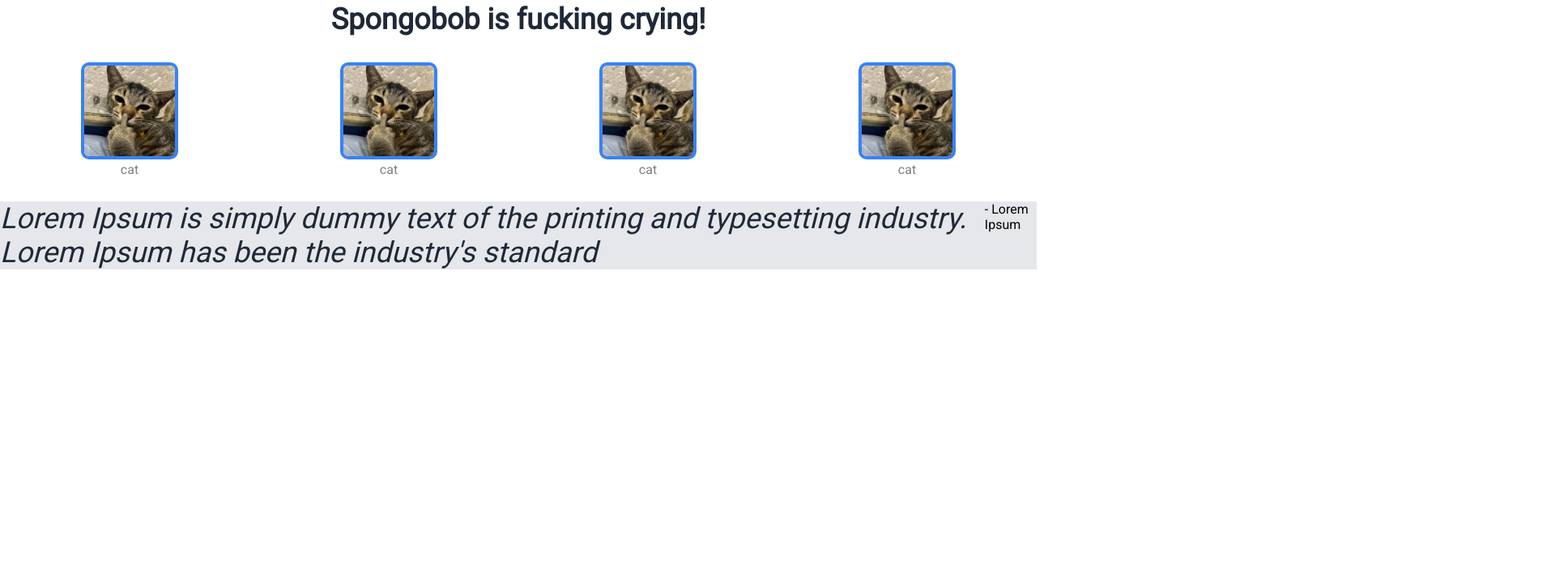
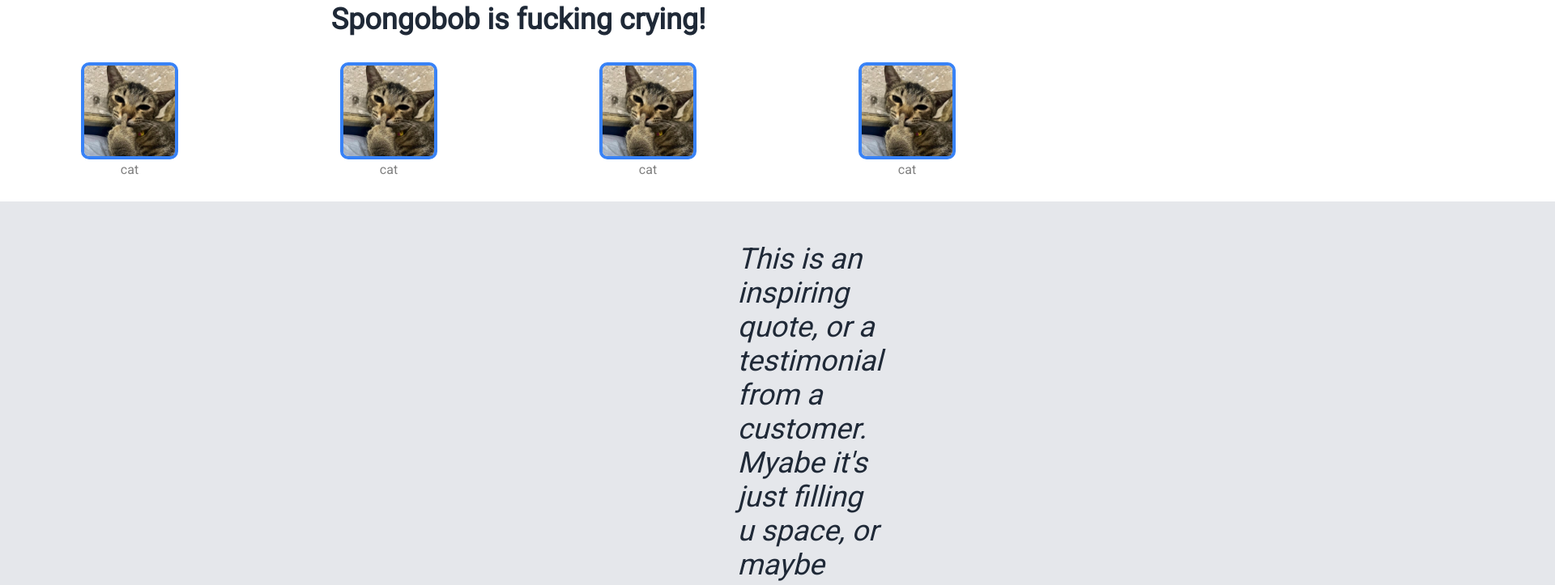
Before and after one commit to Dogeboge1023/odin-landing-page, a plain HTML site: page index.html in a window 1280 px wide. Shown: the part 390-1113 px from the top of the page at 81% size, 1920 px wide, since content can reach past the window. Before the commit the page ends 800 px from the top, so only its background shows below. Drawn offline with Linux system fonts and the light colour scheme.

Commit message:
unfinished but i dont  care at this point tbh

```diff
--- a/index.html
+++ b/index.html
@@ -82,7 +82,7 @@
     </div>
     <div class="quote">
         <div class="text">
-            Lorem Ipsum is simply dummy text of the printing and typesetting industry. Lorem Ipsum has been the industry's standard
+            This is an inspiring quote, or a testimonial from a customer. Myabe it's just filling u space, or maybe people will actually read it. who knows? All I know is that it looks nice.
         </div>
         <div class="author">
             - Lorem Ipsum
--- a/styles.css
+++ b/styles.css
@@ -104,10 +104,17 @@ body{
 .quote{
     background-color: #e5e7eb;
     display: flex;
+    padding: 50px;
+    flex-direction: column;
+    justify-content: center;
+    padding-left: 1000px;
+    padding-right: 1000px;
 }
 .text{
     font-size: 36px;
     font-style: italic;
     color: #1f2937;
-
+    font-weight: 300;
+    display: flex;
+    justify-content: center;
 }
```
